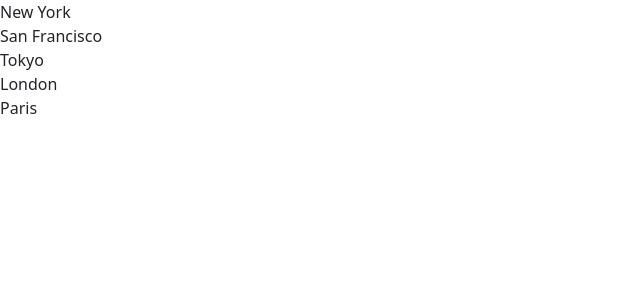
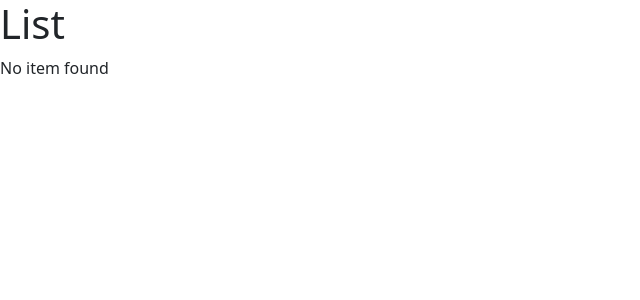
Before and after one commit to ducthanhnguyen95/react-app, a React (Vite) app: page / in a window 1280 px wide. Shown: the top 300 px of the page, without its empty margins (0-640 px from the left). Built offline with nearby package versions, Linux system fonts and the light colour scheme.

Commit message:
Conditional Rendering

```diff
--- a/src/components/ListGroup.tsx
+++ b/src/components/ListGroup.tsx
@@ -1,7 +1,29 @@
 function ListGroup() {
-    const items = ['New York', 'San Francisco', 'Tokyo', 'London', 'Paris']
+  let items = ['New York', 'San Francisco', 'Tokyo', 'London', 'Paris']
+  items = []
+  //   const message = items.length === 0 ? <p>No item found</p> : null
+
+  //   const getMessage = () => {
+  //     return items.length === 0 ? <p>No item found</p> : null
+  //   }
+
+  //   if (items.length === 0)
+  //     return (
+  //       <>
+  //         <h1>List</h1>
+  //         <p>No item found</p>
+  //       </>
+  //     )
   return (
     <>
+      <h1>List</h1>
+
+      {/* {items.length === 0 ? <p>No item found</p> : null} */}
+      {/* {message} */}
+      {/* {getMessage} */}
+
+      {items.length === 0 && <p>No item found</p>}
+
       <ul className="list-group">
         {items.map((item) => (
           <li>{item}</li>
```
Lines whose indentation alone changed are shown as unchanged.
